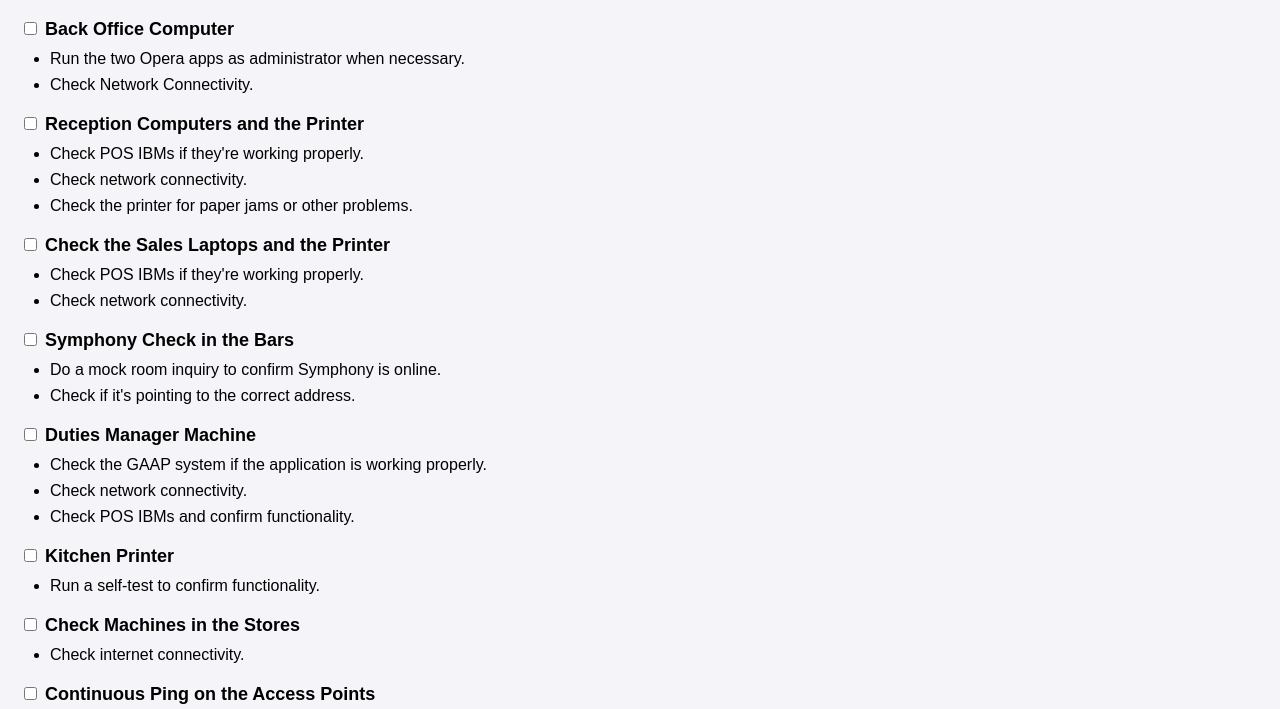
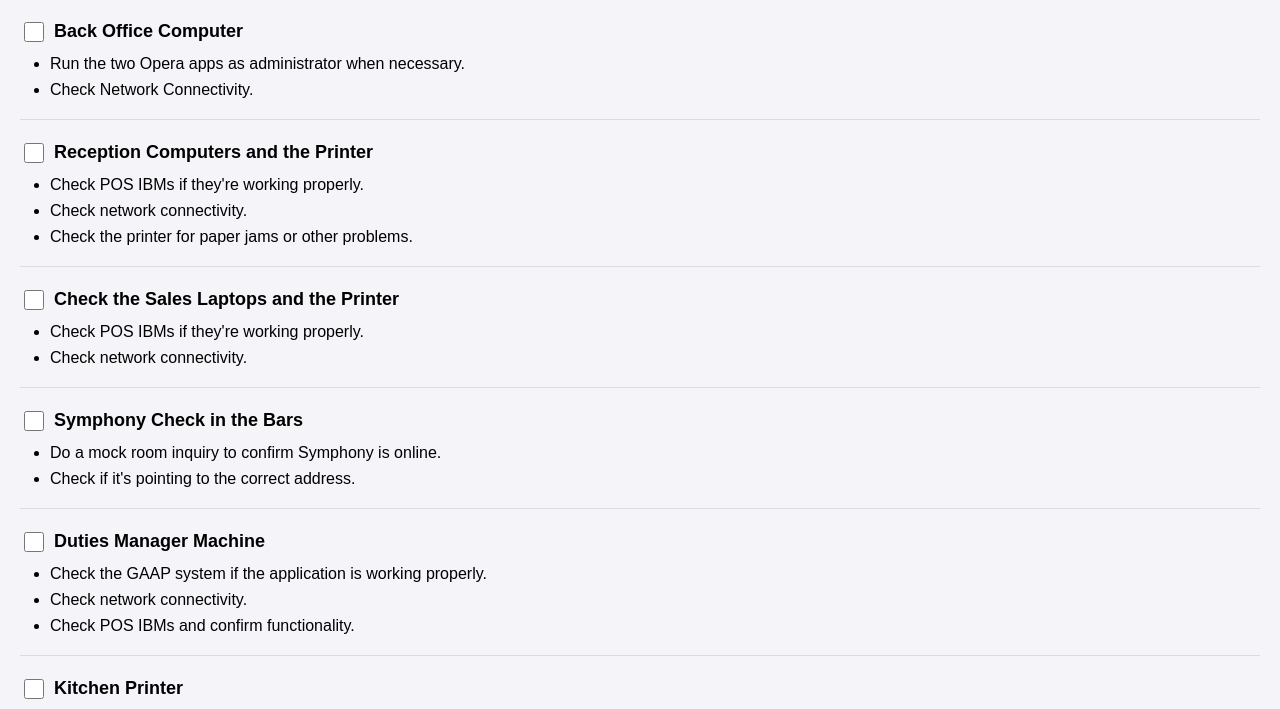
Before and after one commit to Lebokgang902/Daily-Work-Around, a plain HTML site: page index.html in a window 1280 px wide. Shown: the part 81-790 px from the top of the page. Drawn offline with Linux system fonts and the light colour scheme.

Commit message:
Update index.html

```diff
--- a/index.html
+++ b/index.html
@@ -17,15 +17,24 @@
         }
         .task-group {
             margin: 20px 0;
+            border-bottom: 1px solid #ddd;
+            padding-bottom: 10px;
         }
         .task-heading {
             font-size: 18px;
             font-weight: bold;
             margin-bottom: 10px;
+            display: flex;
+            align-items: center;
+        }
+        .task-heading input[type="checkbox"] {
+            margin-right: 10px;
+            width: 20px;
+            height: 20px;
         }
         ul {
             list-style-type: disc;
-            margin: 0 0 20px 30px;
+            margin: 0 0 10px 30px;
             padding: 0;
         }
         li {
@@ -51,7 +60,7 @@
 <body>
     <h1>Daily Checklist</h1>
     <div id="checklist"></div>
-    <button>Reset Checklist</button>
+    <button id="resetButton">Reset Checklist</button>
 
     <script>
         // Define tasks with headings and their points
@@ -135,7 +144,7 @@
         }
 
         // Add reset button functionality
-        document.querySelector("button").addEventListener("click", resetChecklist);
+        document.getElementById("resetButton").addEventListener("click", resetChecklist);
 
         // Initialize the checklist on page load
         loadChecklist();
```
